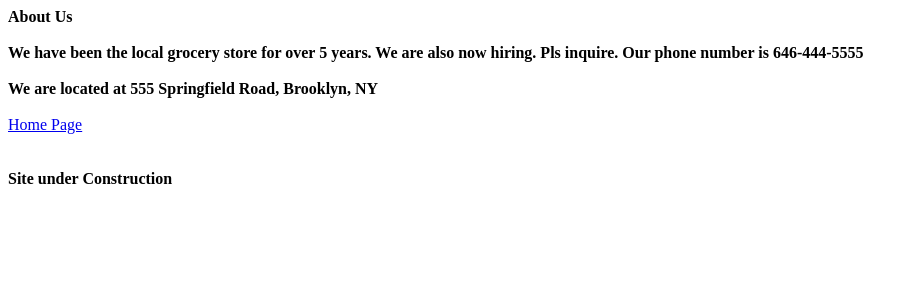
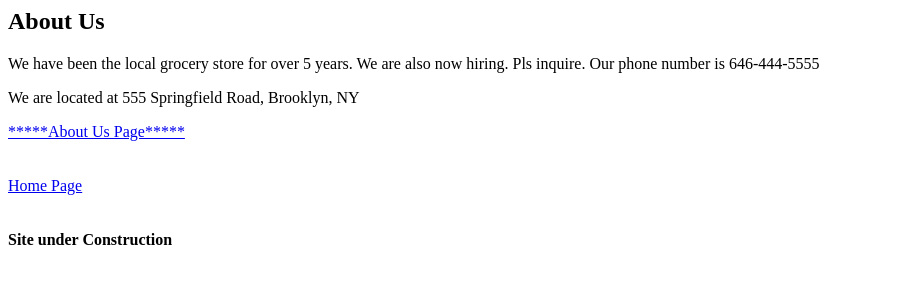
Before and after one commit to zperov/zperov.github.io-About-Us, a plain HTML site: page index.html in a window 1280 px wide. Shown: the whole page, without its empty margins (0-918 px from the left). Drawn offline with Linux system fonts and the light colour scheme.

Commit message:
Update index.html

```diff
--- a/index.html
+++ b/index.html
@@ -4,11 +4,13 @@
 		</title>
 	</head>
 	<body>
-   		<b>About Us</b><br><br>
-    	<b>We have been the local grocery store for over 5 years. We are also now hiring. Pls inquire. Our phone number is 646-444-5555</b><br><br>
-    	<b>We are located at 555 Springfield Road, Brooklyn, NY</b><br><br>
-
-	  	<a href="https://zperov.github.io/Grocery">Home Page</a><br><br><br>
-	  	<b>Site under Construction</b>
+   		<div class="info">
+    		<h2>About Us</h2>
+			<p>We have been the local grocery store for over 5 years. We are also now hiring. Pls inquire. Our phone number is 646-444-5555</p>
+			<p>We are located at 555 Springfield Road, Brooklyn, NY</p>
+			<a href="https://zperov.github.io/About-Us/">*****About Us Page*****</a><br><br><br>
+			<a href="https://zperov.github.io/Grocery">Home Page</a><br><br><br>
+	  		<b>Site under Construction</b>
+  		</div>
 	</body>
 </html>
```
